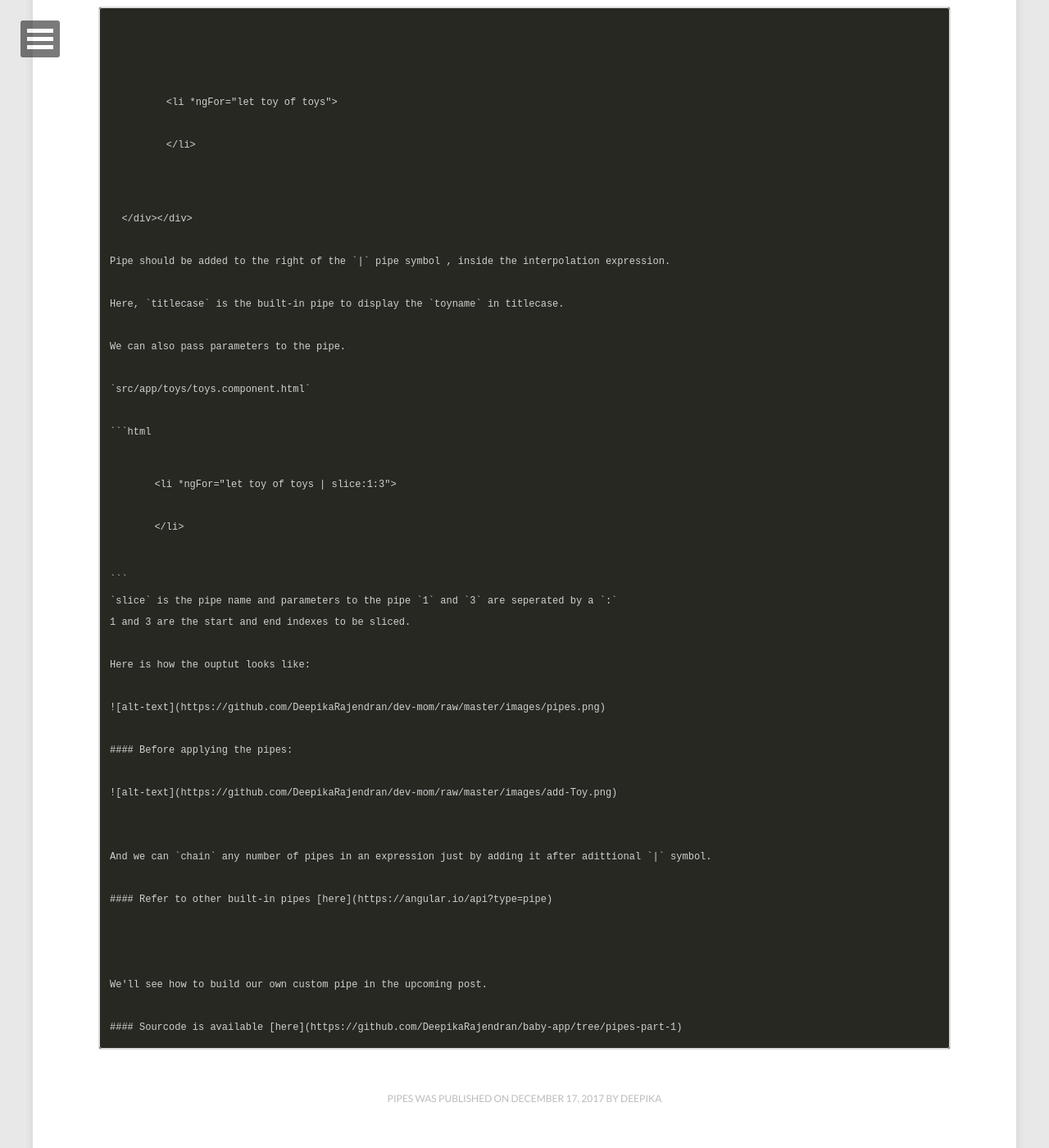
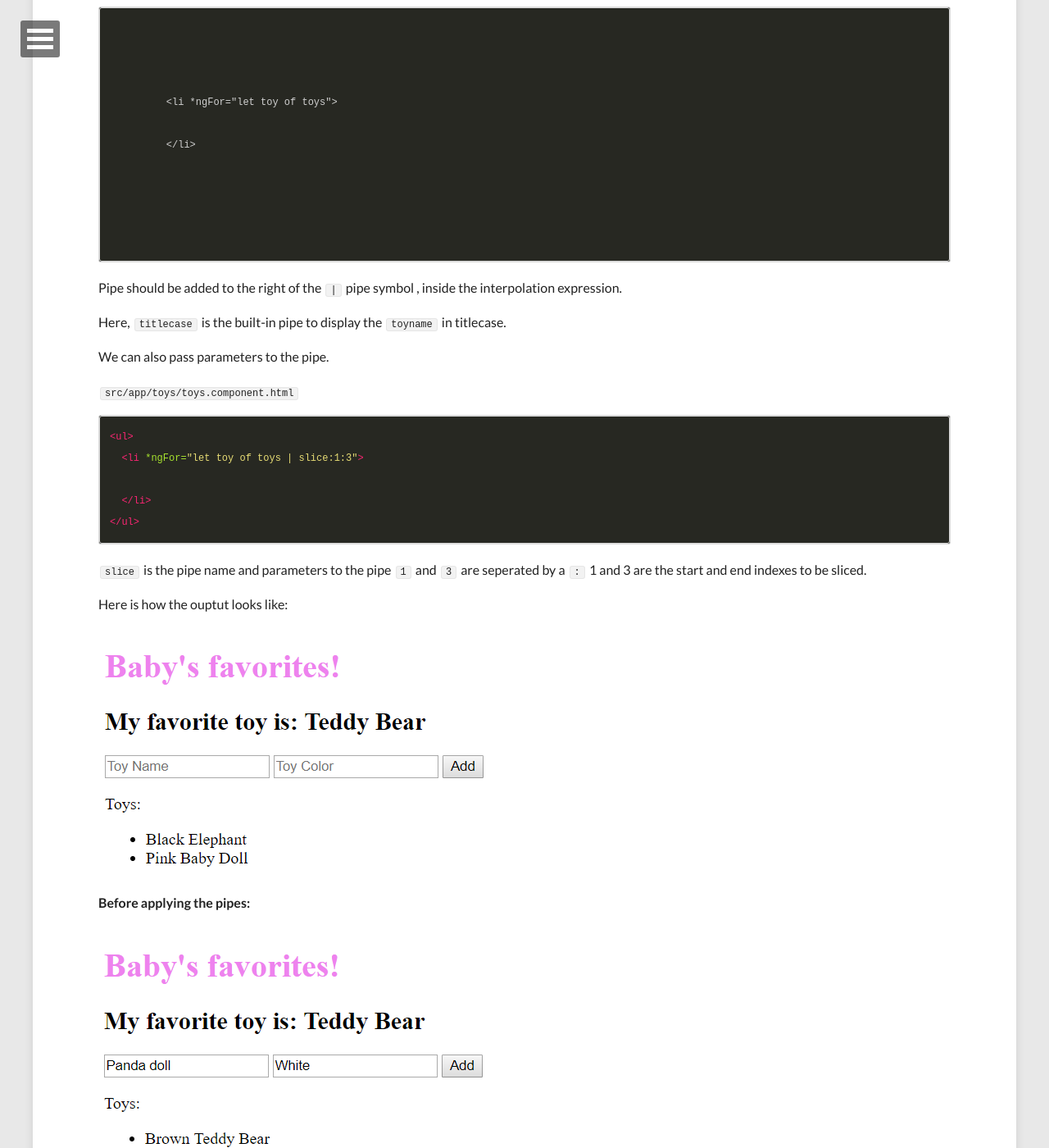
Before and after one commit to DeepikaRajendran/dev-mom, a Jekyll site: the page built from _posts/2017-12-17-pipes.md, in a window 1280 px wide and 1400 px high, scrolled down 498 px. Shown: the whole window at 82% size. Built offline with Jekyll 4.4.1, drawn with Linux system fonts in a browser that asks for light colours; nearby versions of some CDN libraries; our own code applies the rules of GitHub Pages for plain Markdown files; some of the changed text lies outside the part shown.

Commit message:
Update 2017-12-17-pipes.md

```diff
--- a/_posts/2017-12-17-pipes.md
+++ b/_posts/2017-12-17-pipes.md
@@ -16,7 +16,8 @@ Let's see how to use a built-in pipe.
       {{toy.color}} {{ toy.name | titlecase}}
     </li>
   </ul>
-  </code></div></div>
+  </code>
+  </pre></div>
 
 Pipe should be added to the right of the `|` pipe symbol , inside the interpolation expression.
 
```
